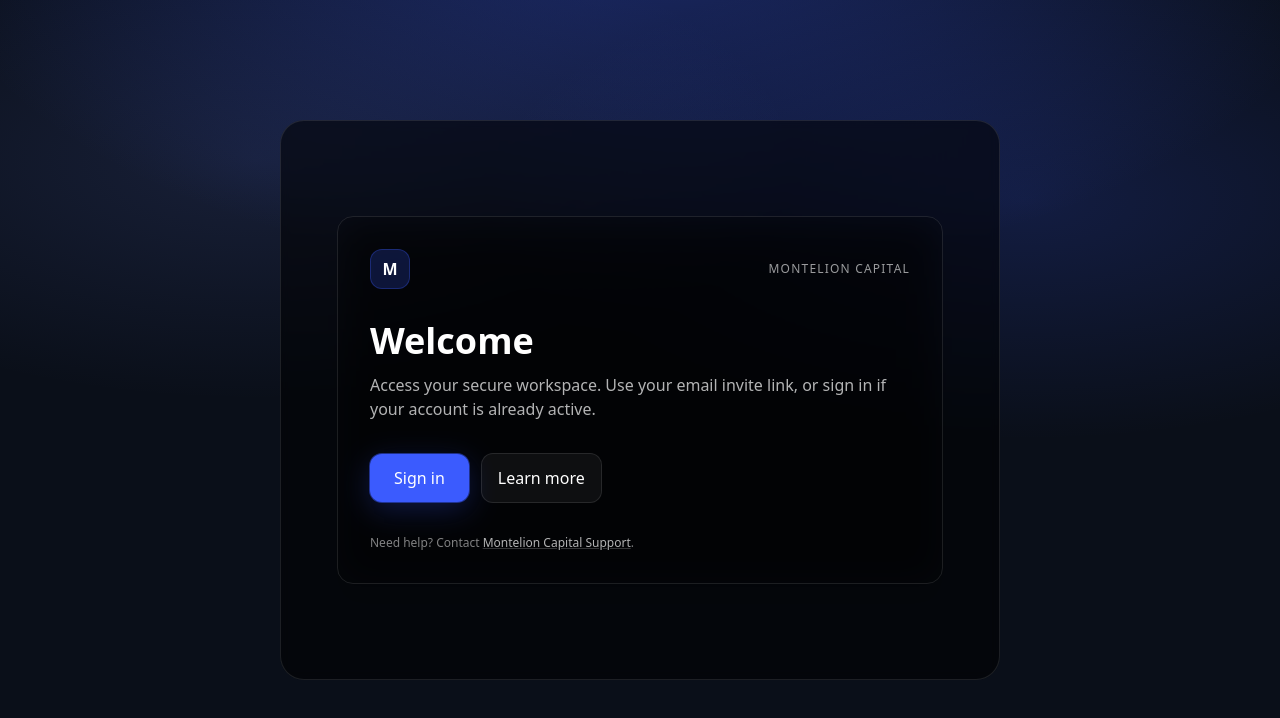
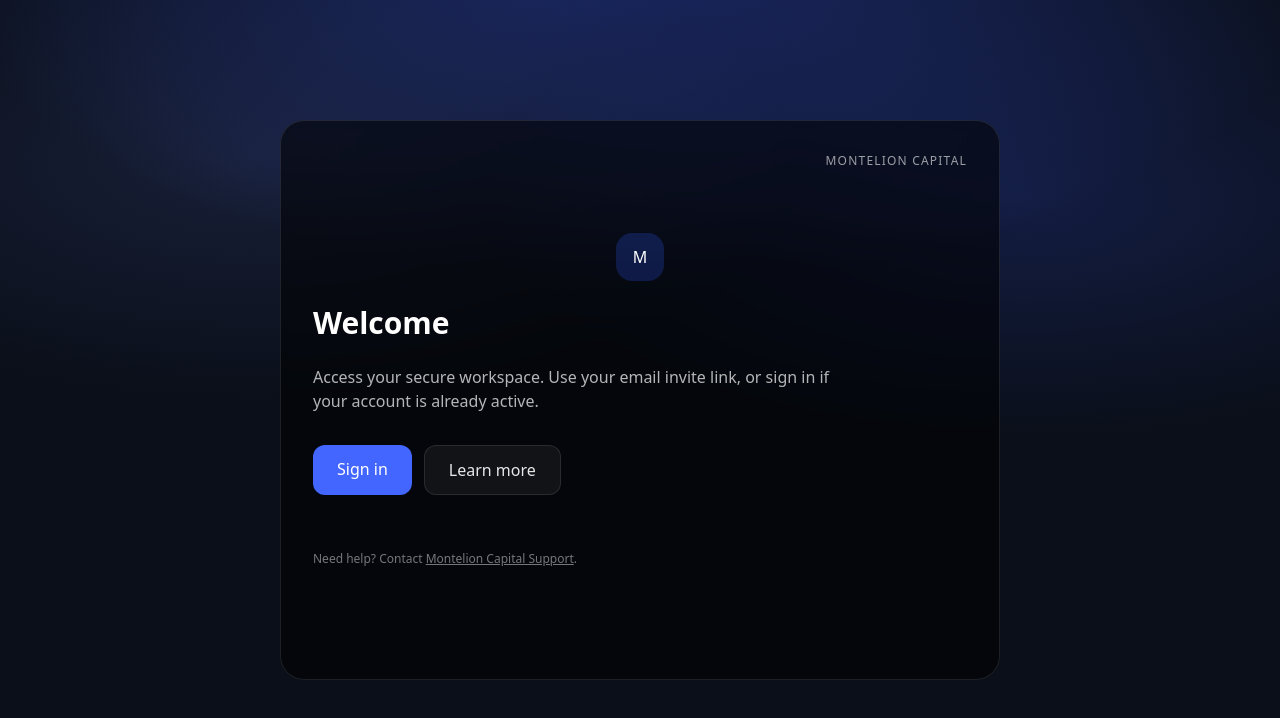
Before and after one commit to montelioncapital/montelion-app-v1, a Next.js app: page / in a window 1280 px wide. Shown: the top 718 px of the page. Built offline with nearby package versions, Linux system fonts and the light colour scheme.

Commit message:
Update page.jsx

```diff
--- a/app/page.jsx
+++ b/app/page.jsx
@@ -1,34 +1,46 @@
 export const metadata = { title: "Welcome • Montelion Capital" };
 
-export default function Home() {
+export default function Page() {
   return (
-    <main className="min-h-screen grid place-items-center p-6">
-      <section className="card max-w-hero w-full">
-        <div className="flex items-center justify-between gap-4 mb-8">
-          <div className="flex items-center gap-3">
-            <div className="grid h-10 w-10 place-items-center rounded-xl bg-accent/20 border border-accent/30 text-white font-semibold">
-              M
-            </div>
-          </div>
-          <div className="tracking-widest text-xs text-white/60">
-            MONTELION CAPITAL
-          </div>
+    <>
+      <div className="absolute top-8 right-8 text-xs tracking-widest text-white/60">
+        MONTELION CAPITAL
+      </div>
+
+      <div className="flex flex-col justify-center gap-6">
+        <div className="mx-auto grid h-12 w-12 place-items-center rounded-2xl bg-[rgb(37,72,191)]/30 text-white font-medium">
+          M
         </div>
 
-        <h1 className="text-4xl font-semibold">Welcome</h1>
-        <p className="mt-3 max-w-[60ch] text-white/70">
-          Access your secure workspace. Use your email invite link, or sign in if your account is already active.
+        <h1 className="text-3xl font-semibold text-white">Welcome</h1>
+        <p className="text-white/70 max-w-[60ch]">
+          Access your secure workspace. Use your email invite link, or sign in
+          if your account is already active.
         </p>
 
-        <div className="mt-8 flex items-center gap-3">
-          <a href="/login" className="btn-primary !w-auto px-6">Sign in</a>
-          <a href="#" className="input !w-auto px-6 py-3 bg-white/0 hover:bg-white/5 transition">Learn more</a>
+        <div className="flex gap-3 mt-2">
+          <a
+            href="/login"
+            className="rounded-xl bg-[rgb(66,102,255)] px-6 py-3 font-medium text-white hover:brightness-110 active:brightness-95 transition"
+          >
+            Sign in
+          </a>
+          <a
+            href="#"
+            className="rounded-xl bg-white/5 border border-white/10 px-6 py-3 text-white/90 hover:bg-white/10 transition"
+          >
+            Learn more
+          </a>
         </div>
 
-        <p className="mt-8 hint">
-          Need help? Contact <a className="link" href="#">Montelion Capital Support</a>.
+        <p className="text-xs text-white/45 mt-8">
+          Need help? Contact{" "}
+          <a href="#" className="underline hover:text-white/70">
+            Montelion Capital Support
+          </a>
+          .
         </p>
-      </section>
-    </main>
+      </div>
+    </>
   );
 }
```
